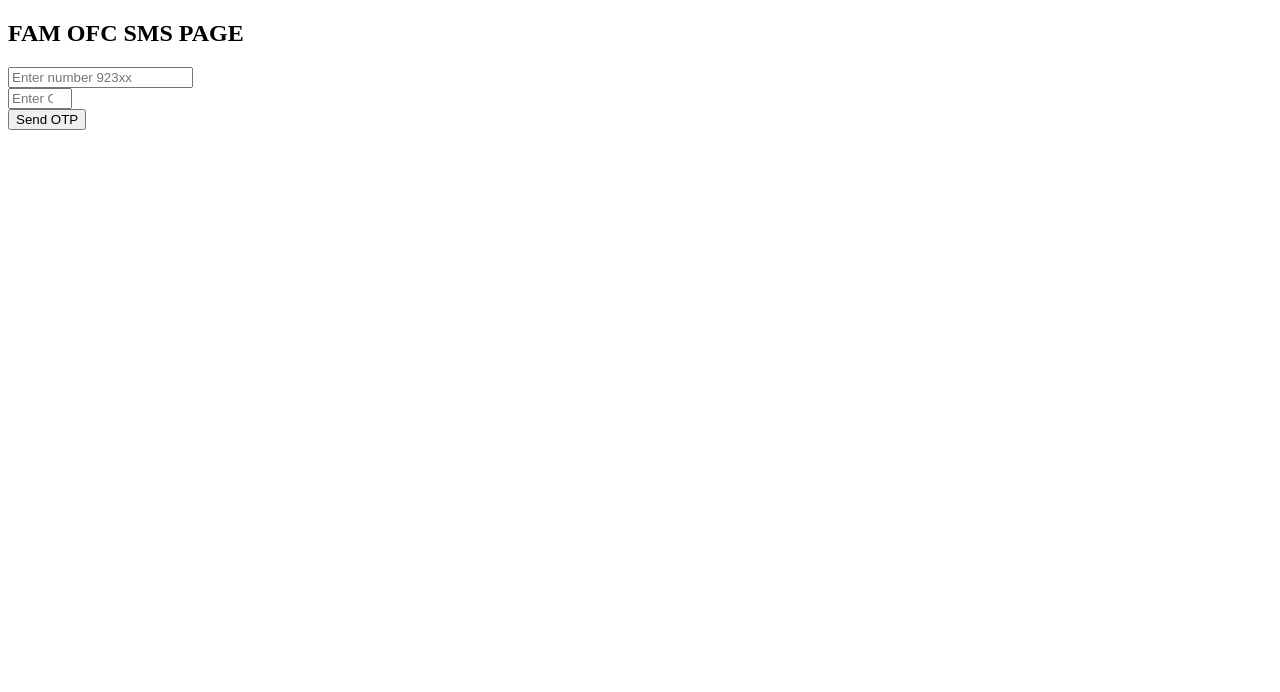
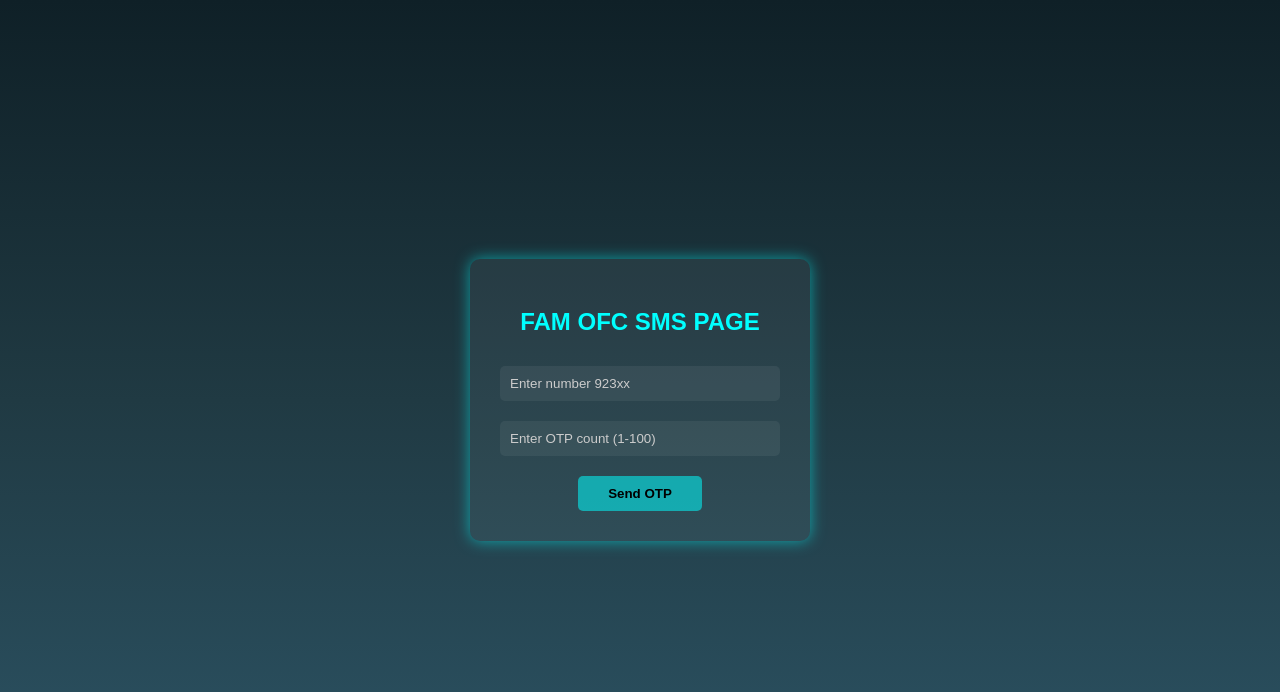
Before and after one commit to deedarali8636/Bio, a plain HTML site: page index.html in a window 1280 px wide. Drawn offline with Linux system fonts and the light colour scheme.

Commit message:
Update index.html

```diff
--- a/index.html
+++ b/index.html
@@ -2,21 +2,74 @@
 <html lang="en">
 <head>
   <meta charset="UTF-8">
-    <title>FAM OFC SMS PAGE</title>
+  <title>Styled OTP Form</title>
   <style>
-        /* aapka pehla style code yahaan */
+    body {
+      margin: 0;
+      padding: 0;
+      font-family: Arial, sans-serif;
+      background: linear-gradient(to bottom, #0f2027, #203a43, #2c5364);
+      display: flex;
+      justify-content: center;
+      align-items: center;
+      height: 100vh;
+    }
+
+    .form-container {
+      background-color: rgba(255, 255, 255, 0.05);
+      padding: 30px;
+      border-radius: 10px;
+      box-shadow: 0 0 15px #00ffff88;
+      text-align: center;
+    }
+
+    h2 {
+      color: #00ffff;
+      margin-bottom: 20px;
+    }
+
+    input[type="text"], input[type="number"] {
+      width: 260px;
+      padding: 10px;
+      margin: 10px 0;
+      border: none;
+      border-radius: 5px;
+      outline: none;
+      background-color: #ffffff0f;
+      color: white;
+    }
+
+    ::placeholder {
+      color: #ccc;
+    }
+
+    input[type="submit"] {
+      padding: 10px 30px;
+      background-color: #00ffff88;
+      color: black;
+      border: none;
+      border-radius: 5px;
+      cursor: pointer;
+font-weight: bold;
+      margin-top: 10px;
+    }
+
+    input[type="submit"]:hover {
+      background-color: #00ffffcc;
+    }
   </style>
 </head>
 <body>
   <div class="form-container">
     <h2>FAM OFC SMS PAGE</h2>
-        <form id="smsForm">
-            <input type="text" id="number" placeholder="Enter number 923xx" required><br>
-            <input type="number" id="amount" placeholder="Enter OTP count (1-100)" min="1" max="100" required><br>
+    <form action="#">
+      <input type="text" placeholder="Enter number 923xx" required><br>
+      <input type="number" placeholder="Enter OTP count (1-100)" min="1" max="100" required><br>
       <input type="submit" value="Send OTP">
     </form>
-        <p id="result"></p>
   </div>
+</body>
+</html>
  <script>
 const form = document.getElementById('smsForm');
         form.addEventListener('submit', (e) => {
```
Lines whose indentation alone changed are shown as unchanged.
